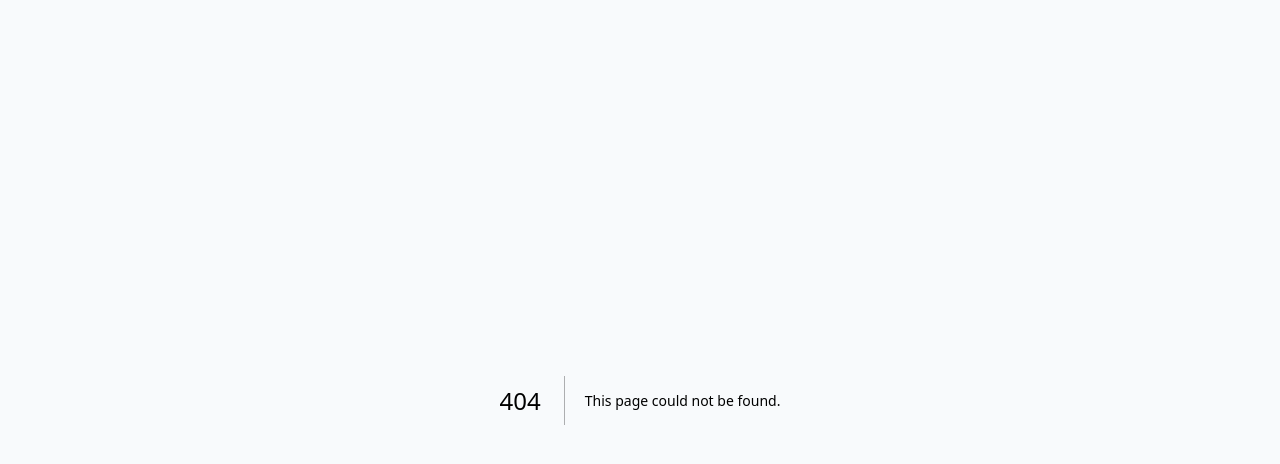
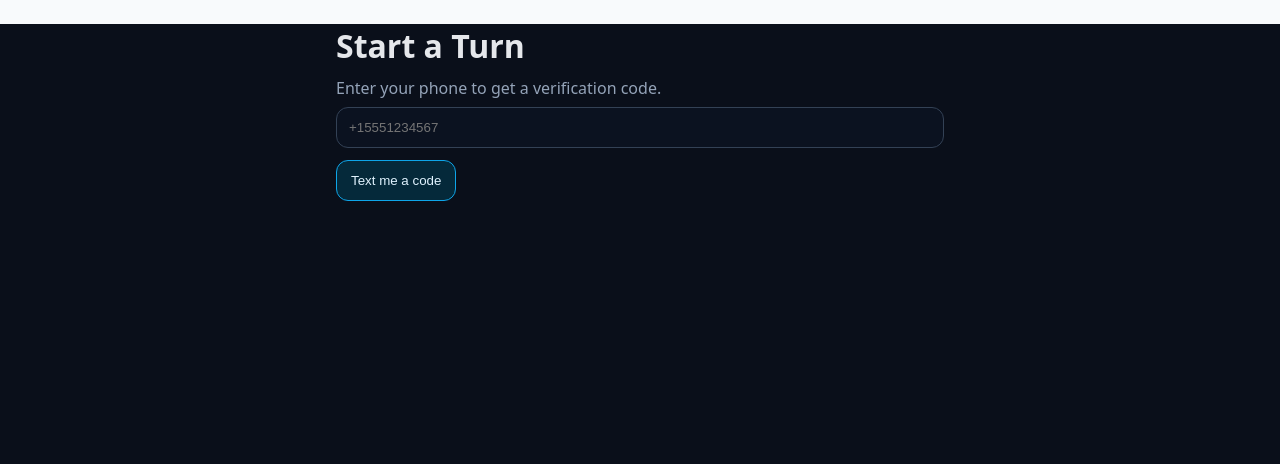
Before and after one commit to dmeadows001/turn-qa, a Next.js app: page /capture in a window 1280 px wide. Before the commit this address had no page. Shown: the top 464 px of the page. Built offline with nearby package versions, Linux system fonts and the light colour scheme.

Commit message:
Create index.js

```diff
--- /dev/null
+++ b/pages/capture/index.js
@@ -0,0 +1,169 @@
+// pages/capture/index.js
+import { useEffect, useState } from 'react';
+
+// If you have ChromeDark, uncomment the next line and wrap <Page/> with it
+// import ChromeDark from '../../components/ChromeDark';
+
+function normalizePhone(s = '') {
+  const d = (s || '').replace(/[^\d+]/g, '');
+  return d.startsWith('+') ? d : `+${d}`;
+}
+
+export default function Page() {
+  const [step, setStep] = useState('phone'); // 'phone' | 'otp' | 'choose' | 'starting'
+  const [phone, setPhone] = useState('');
+  const [code, setCode] = useState('');
+  const [cleaner, setCleaner] = useState(null);
+  const [properties, setProperties] = useState([]);
+  const [propertyId, setPropertyId] = useState('');
+  const [notes, setNotes] = useState('');
+  const [msg, setMsg] = useState('');
+  const [busy, setBusy] = useState(false);
+
+  useEffect(() => {
+    const saved = localStorage.getItem('turnqa_cleaner_phone');
+    if (saved) {
+      setPhone(saved);
+      fetchProperties(saved);
+    }
+  }, []);
+
+  async function sendOtp() {
+    setBusy(true); setMsg('');
+    try {
+      const r = await fetch('/api/sms/otp-send', {
+        method: 'POST',
+        headers: { 'Content-Type': 'application/json' },
+        body: JSON.stringify({ phone: normalizePhone(phone) })
+      });
+      const j = await r.json();
+      if (!r.ok) throw new Error(j.error || 'Could not send code');
+      setStep('otp');
+      setMsg('Code sent. Check your SMS.');
+    } catch (e) { setMsg(e.message); }
+    finally { setBusy(false); }
+  }
+
+  async function verifyOtp() {
+    setBusy(true); setMsg('');
+    try {
+      const r = await fetch('/api/sms/otp-verify', {
+        method: 'POST',
+        headers: { 'Content-Type': 'application/json' },
+        body: JSON.stringify({ phone: normalizePhone(phone), code: code.trim() })
+      });
+      const j = await r.json();
+      if (!r.ok) throw new Error(j.error || 'Invalid code');
+      localStorage.setItem('turnqa_cleaner_phone', normalizePhone(phone));
+      await fetchProperties(phone);
+    } catch (e) { setMsg(e.message); }
+    finally { setBusy(false); }
+  }
+
+  async function fetchProperties(p) {
+    setBusy(true); setMsg('');
+    try {
+      const r = await fetch('/api/cleaner/properties', {
+        method: 'POST',
+        headers: { 'Content-Type': 'application/json' },
+        body: JSON.stringify({ phone: normalizePhone(p) })
+      });
+      const j = await r.json();
+      if (!r.ok) throw new Error(j.error || 'Could not load properties');
+      setCleaner(j.cleaner);
+      setProperties(j.properties || []);
+      setPropertyId(j.properties?.[0]?.id || '');
+      setStep('choose');
+    } catch (e) {
+      setMsg(e.message);
+      setStep('phone');
+    } finally { setBusy(false); }
+  }
+
+  async function startTurn() {
+    if (!propertyId || !cleaner?.id) return;
+    setBusy(true); setMsg('');
+    try {
+      const r = await fetch('/api/cleaner/start-turn', {
+        method: 'POST',
+        headers: { 'Content-Type': 'application/json' },
+        body: JSON.stringify({ cleaner_id: cleaner.id, property_id: propertyId, notes: notes || '' })
+      });
+      const j = await r.json();
+      if (!r.ok) throw new Error(j.error || 'Could not start turn');
+      setStep('starting');
+      window.location.href = `/turns/${j.turn_id}/capture`;
+    } catch (e) { setMsg(e.message); }
+    finally { setBusy(false); }
+  }
+
+  // ---- Simple dark styling so it matches your theme even without ChromeDark ----
+  const shell = { maxWidth: 640, margin: '24px auto', padding: '0 16px', color: '#e5e7eb' };
+  const input = { width:'100%', padding:12, borderRadius:12, border:'1px solid #334155', background:'#0b1220', color:'#e5e7eb' };
+  const btn   = (b='#0ea5e9', t='#e0f2fe') => ({
+    marginTop:12, padding:'12px 14px', borderRadius:12, border:`1px solid ${b}`,
+    background:'#05293a', color:t, cursor:'pointer'
+  });
+
+  const content = (
+    <div style={shell}>
+      <h1 style={{ fontSize:32, fontWeight:800, marginBottom:10 }}>Start a Turn</h1>
+      {msg && <div style={{ marginBottom:10, color:'#fca5a5' }}>{msg}</div>}
+
+      {step === 'phone' && (
+        <>
+          <div style={{ color:'#94a3b8', marginBottom:8 }}>
+            Enter your phone to get a verification code.
+          </div>
+          <input style={input} value={phone} onChange={e=>setPhone(e.target.value)} placeholder="+15551234567" />
+          <button onClick={sendOtp} disabled={busy || !phone} style={btn()}>
+            {busy ? 'Sending…' : 'Text me a code'}
+          </button>
+        </>
+      )}
+
+      {step === 'otp' && (
+        <>
+          <div style={{ color:'#94a3b8', marginBottom:8 }}>
+            Enter the 6-digit code sent to <b>{normalizePhone(phone)}</b>.
+          </div>
+          <input style={{ ...input, letterSpacing:3 }} value={code} onChange={e=>setCode(e.target.value)} placeholder="123456" maxLength={6} />
+          <button onClick={verifyOtp} disabled={busy || code.length < 4} style={btn('#16a34a', '#dcfce7')}>
+            {busy ? 'Verifying…' : 'Verify & continue'}
+          </button>
+        </>
+      )}
+
+      {step === 'choose' && (
+        <>
+          <div style={{ color:'#94a3b8', marginBottom:8 }}>
+            Welcome{cleaner?.name ? `, ${cleaner.name}` : ''}! Choose a property to start.
+          </div>
+          {properties.length === 0 ? (
+            <div style={{ color:'#f97316' }}>No properties assigned. Ask your manager to add you.</div>
+          ) : (
+            <>
+              <select style={input} value={propertyId} onChange={e=>setPropertyId(e.target.value)}>
+                {properties.map(p => <option key={p.id} value={p.id}>{p.name}</option>)}
+              </select>
+              <textarea style={{ ...input, height:100, marginTop:12 }} value={notes} onChange={e=>setNotes(e.target.value)} placeholder="Any special notes (optional)" />
+              <button onClick={startTurn} disabled={busy || !propertyId} style={btn()}>
+                {busy ? 'Starting…' : 'Start capture'}
+              </button>
+            </>
+          )}
+        </>
+      )}
+
+      {step === 'starting' && <div style={{ color:'#94a3b8' }}>Creating your turn…</div>}
+    </div>
+  );
+
+  // If you have ChromeDark, wrap it; otherwise render the content directly.
+  // return <ChromeDark title="Start a Turn">{content}</ChromeDark>;
+  return (
+    <div style={{ minHeight:'100vh', background:'#0a0f1a' }}>
+      {content}
+    </div>
+  );
+}
```
